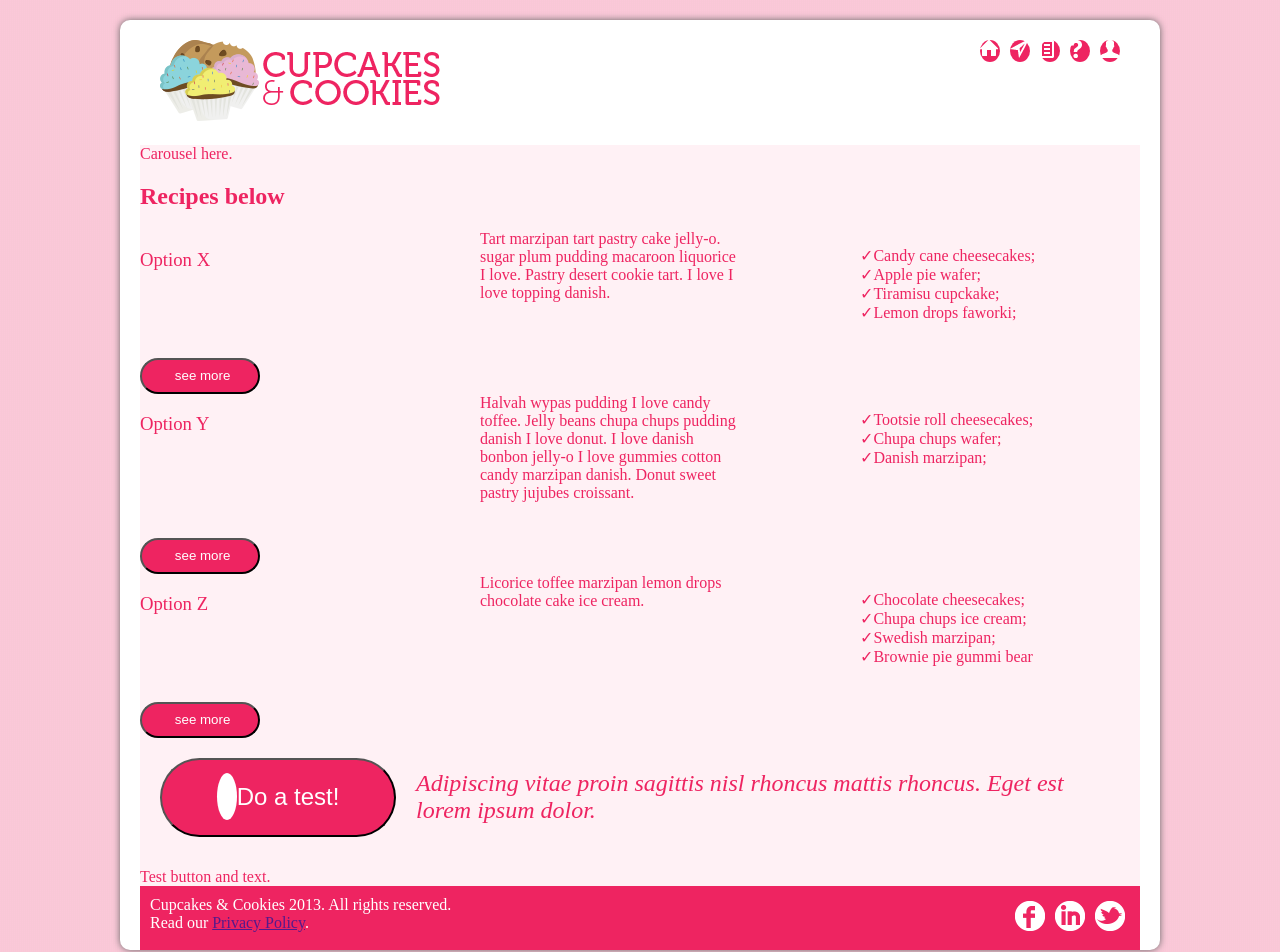
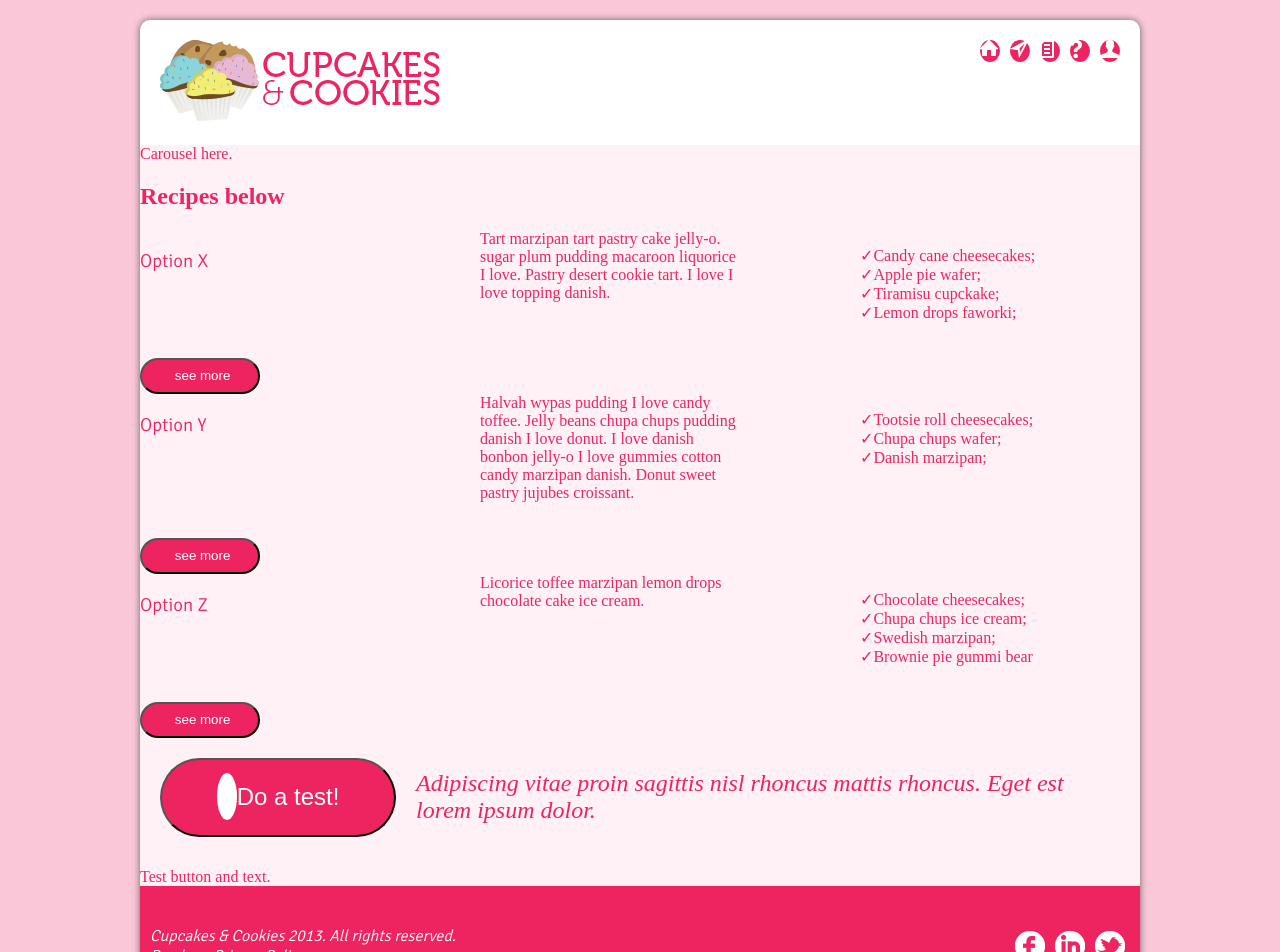
Before and after one commit to natalledm/cupcakeProject, a Vue app: page / in a window 1280 px wide. Shown: the top 952 px of the page. Built offline with nearby package versions, Linux system fonts and the light colour scheme.

Commit message:
:sparkles: Centralize and improve footer

```diff
--- a/src/App.vue
+++ b/src/App.vue
@@ -34,7 +34,7 @@ body {
   box-shadow: #666666 0px 0px 7px;
   overflow: hidden;
   border-radius: 10px;
-  padding: 0 10px;
+  padding: 0;
 }
 
 @media (min-width: 768px) and (max-width: 1023px) {
@@ -42,7 +42,7 @@ body {
   #app {
     width: 80%;
     margin: 15px auto;
-    padding: 0 15px;
+    padding: 0;
   }
 }
 
@@ -51,7 +51,7 @@ body {
   #app {
     width: 1000px;
     margin: 20px auto;
-    padding: 0 20px;
+    padding: 0;
   }
 }
 
--- a/src/components/Footer.vue
+++ b/src/components/Footer.vue
@@ -24,22 +24,25 @@ export default {
 
 <style lang="scss" scoped>
 
+@font-face {
+    font-family: 'SignikaLight';
+    font-style: normal;
+    font-weight: 400; /* Do I need to specify eg. font-weight for different titles here (eg.700 for h2 etc) How to write this the best way??*/
+    src: local("Signika-Light"), url('../assets/Fonts/Signika-Light.ttf') format("woff");
+}
+
 .footer-container {
     background-color: rgb(238, 36, 97);
-    width: 100%;
     display: flex;
     justify-content: space-between;
     flex-wrap: nowrap;
-    // display: grid;
-    // grid-template-columns: repeat(3, 1fr);
-    // grid-template-rows: repeat(2, 1fr);
-    // grid-column-gap: 0px;
-    // grid-row-gap: 0px;
+    font-family: 'SignikaLight';
+    padding: 40px 10px;
 }
 
 .line1 {
-    padding: 10px;
     color: white;
+    font-style: italic;
 }
 
 .line1 p {
@@ -47,8 +50,8 @@ export default {
     margin-bottom: 0;
 }
 
-.line2 {
-    padding: 10px;
+.line1 a {
+    color: white;
 }
 
 .contact-us li {
--- a/src/components/Lists.vue
+++ b/src/components/Lists.vue
@@ -112,7 +112,7 @@ export default {
 
 
 .title {
-    font-family: Signika;
+    font-family: 'SignikaLight';
     color: rgb(238, 36, 97);
     font-weight: 500;
     text-align: left;
```
